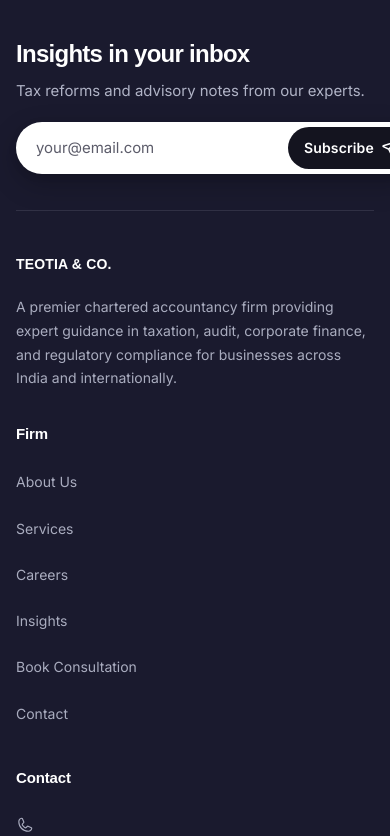
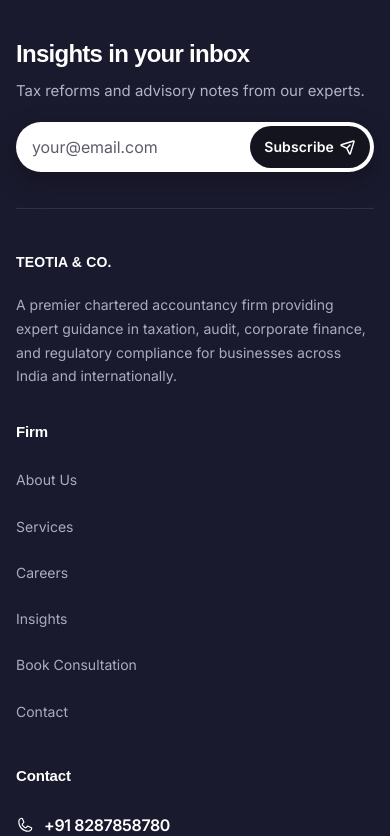
Before and after one commit to Abhishekeasync/Teotia-and-Co, a Next.js app: page /privacy-policy in a window 390 px wide. Shown: the part 1700-2536 px from the top of the page. Built offline with nearby package versions, Linux system fonts and the light colour scheme; a web font is replaced by a local one.

Commit message:
fix update site map

```diff
--- a/app/sitemap.ts
+++ b/app/sitemap.ts
@@ -1,20 +1,7 @@
 import { MetadataRoute } from 'next';
+import { getAllServiceSlugs } from '@/lib/services';
 
 const BASE_URL = 'https://www.teotiaco.com';
-
-// Static service slugs — sourced from lib/services.ts
-const SERVICE_SLUGS = [
-  'company-incorporation',
-  'corporate-secretarial',
-  'fdi-fema-advisory',
-  'regulatory-approvals',
-  'ma-transaction-advisory',
-  'contracts-agreements',
-  'startup-msme-advisory',
-  'ipr-protection',
-  'taxation-accounting',
-  'corporate-restructuring',
-];
 
 // Fetch dynamic blog slugs from API
 async function getBlogSlugs(): Promise<{ slug: string; updatedAt?: string }[]> {
@@ -107,7 +94,7 @@ export default async function sitemap(): Promise<MetadataRoute.Sitemap> {
   ];
 
   // ── Service detail pages ──────────────────────────────────
-  const servicePages: MetadataRoute.Sitemap = SERVICE_SLUGS.map((slug) => ({
+  const servicePages: MetadataRoute.Sitemap = getAllServiceSlugs().map((slug) => ({
     url: `${BASE_URL}/services/${slug}`,
     lastModified: '2026-09-04',
     changeFrequency: 'monthly' as const,
--- a/components/NewsletterForm.tsx
+++ b/components/NewsletterForm.tsx
@@ -66,8 +66,13 @@ export default function NewsletterForm({ source = 'footer', className = 'footer-
         required
         suppressHydrationWarning
       />
-      <button type="submit" disabled={loading} suppressHydrationWarning>
-        <span>{loading ? 'Subscribing' : 'Subscribe'}</span>
+      <button
+        type="submit"
+        disabled={loading}
+        aria-label={loading ? 'Subscribing' : 'Subscribe'}
+        suppressHydrationWarning
+      >
+        <span className="footer-newsletter-label">{loading ? 'Subscribing' : 'Subscribe'}</span>
         <PaperPlaneTilt size={16} weight="bold" aria-hidden="true" />
       </button>
     </form>
--- a/components/SchemaOrg.tsx
+++ b/components/SchemaOrg.tsx
@@ -66,41 +66,41 @@ export const organizationSchema = {
       "founder": [
         {
           "@type": "Person",
-          "@id": "https://www.teotiaco.com/team/shubham-teotia",
           "name": "Shubham Teotia",
-          "jobTitle": "Chartered Accountant"
+          "jobTitle": "Chartered Accountant",
+          "worksFor": { "@id": "https://www.teotiaco.com/#organization" }
         }
       ],
       "employee": [
         {
           "@type": "Person",
-          "@id": "https://www.teotiaco.com/team/shubham-teotia",
           "name": "Shubham Teotia",
-          "jobTitle": "Chartered Accountant"
+          "jobTitle": "Chartered Accountant",
+          "worksFor": { "@id": "https://www.teotiaco.com/#organization" }
         },
         {
           "@type": "Person",
-          "@id": "https://www.teotiaco.com/team/rahul-chaudhary",
           "name": "Rahul Chaudhary",
-          "jobTitle": "Chartered Accountant"
+          "jobTitle": "Chartered Accountant",
+          "worksFor": { "@id": "https://www.teotiaco.com/#organization" }
         },
         {
           "@type": "Person",
-          "@id": "https://www.teotiaco.com/team/shefali-teotia",
           "name": "Shefali Teotia",
-          "jobTitle": "Partner"
+          "jobTitle": "Partner",
+          "worksFor": { "@id": "https://www.teotiaco.com/#organization" }
         },
         {
           "@type": "Person",
-          "@id": "https://www.teotiaco.com/team/kunal-teotia",
           "name": "Kunal Teotia",
-          "jobTitle": "Company Secretary"
+          "jobTitle": "Company Secretary",
+          "worksFor": { "@id": "https://www.teotiaco.com/#organization" }
         },
         {
           "@type": "Person",
-          "@id": "https://www.teotiaco.com/team/shaurya-nijhawan",
           "name": "Shaurya Nijhawan",
-          "jobTitle": "Chartered Accountant"
+          "jobTitle": "Chartered Accountant",
+          "worksFor": { "@id": "https://www.teotiaco.com/#organization" }
         }
       ],
       "hasOfferCatalog": {
@@ -208,14 +208,6 @@ export const organizationSchema = {
       "description": "Chartered Accountants providing expert services in taxation, audit, corporate finance, and regulatory compliance",
       "publisher": {
         "@id": "https://www.teotiaco.com/#organization"
-      },
-      "potentialAction": {
-        "@type": "SearchAction",
-        "target": {
-          "@type": "EntryPoint",
-          "urlTemplate": "https://www.teotiaco.com/search?q={search_term_string}"
-        },
-        "query-input": "required name=search_term_string"
       }
     }
   ]
--- a/components/header-footer.css
+++ b/components/header-footer.css
@@ -67,7 +67,7 @@
 .pill-nav {
   display: flex;
   align-items: center;
-  gap: 14px;
+  gap: 20px;
   /* push nav to center relative to the pill */
   flex: 1;
   justify-content: center;
@@ -282,6 +282,36 @@
   transform: scaleX(1);
 }
 
+.mobile-phone-link {
+  display: flex;
+  align-items: center;
+  gap: 12px;
+  font-family: wf_3f0d4ffb6bdc4c1cb6dc005c9, sans-serif;
+  font-size: 18px;
+  font-weight: 600;
+  padding: 18px 4px;
+  color: var(--green);
+  border: 2px solid var(--green);
+  border-radius: 100px;
+  text-decoration: none;
+  justify-content: center;
+  margin-top: 8px;
+  transition: background 0.25s ease, color 0.25s ease;
+}
+
+.mobile-phone-link:hover {
+  background: var(--green);
+  color: #fff;
+}
+
+.mobile-phone-link svg {
+  flex-shrink: 0;
+}
+
+.mobile-phone-link::after {
+  display: none;
+}
+
 .mobile-close {
   position: absolute;
   top: 20px;
@@ -301,21 +331,24 @@
   background: var(--footer-bg);
   color: #fff;
   padding: 72px 60px 28px;
+  overflow-x: clip;
 }
 
 .footer-shell {
   max-width: 1440px;
   margin: 0 auto;
+  min-width: 0;
 }
 
 .footer-subscribe {
   display: grid;
-  grid-template-columns: minmax(0, 1fr) minmax(280px, 520px);
+  grid-template-columns: minmax(0, 1fr) minmax(0, 520px);
   gap: 32px 56px;
   align-items: center;
   padding-bottom: 44px;
   margin-bottom: 52px;
   border-bottom: 1px solid rgba(210, 214, 232, 0.12);
+  min-width: 0;
 }
 
 .footer-subscribe-copy h2 {
@@ -338,8 +371,10 @@
 
 .footer-subscribe .footer-newsletter {
   margin-top: 0;
-  max-width: none;
+  max-width: 100%;
   width: 100%;
+  min-width: 0;
+  box-sizing: border-box;
 }
 
 .footer-grid {
@@ -392,6 +427,37 @@
   color: #fff;
 }
 
+.footer-col--contact {
+  gap: 8px;
+}
+
+.footer-col a.footer-phone,
+.footer-col a.footer-contact-line {
+  display: inline-flex;
+  align-items: flex-start;
+  gap: 10px;
+  max-width: 32ch;
+}
+
+.footer-phone svg,
+.footer-contact-line svg {
+  flex-shrink: 0;
+  margin-top: 2px;
+}
+
+.footer-col a.footer-phone {
+  color: #fff;
+  font-size: 16px;
+  font-weight: 600;
+  letter-spacing: -0.02em;
+  padding: 8px 0;
+  margin-bottom: 2px;
+}
+
+.footer-col a.footer-phone:hover {
+  color: #fff;
+}
+
 .footer-col a:focus-visible,
 .footer-legal-links a:focus-visible {
   outline: 2px solid #fff;
@@ -414,8 +480,10 @@
   margin-top: 16px;
   width: 100%;
   max-width: 420px;
+  min-width: 0;
   min-height: 56px;
   padding: 6px 6px 6px 22px;
+  overflow: hidden;
   background: #fff;
   border-radius: 999px;
   box-shadow:
@@ -545,7 +613,7 @@
   }
 
   .footer-subscribe {
-    grid-template-columns: 1fr;
+    grid-template-columns: minmax(0, 1fr);
     gap: 20px;
     padding-bottom: 36px;
     margin-bottom: 40px;
@@ -588,13 +656,42 @@
   }
 
   .footer-newsletter {
-    max-width: none;
-    padding: 5px 5px 5px 16px;
-    min-height: 52px;
+    max-width: 100%;
+    min-width: 0;
+    padding: 4px 4px 4px 14px;
+    min-height: 48px;
+    gap: 6px;
+  }
+
+  .footer-newsletter input {
+    font-size: 16px;
+    padding: 8px 2px;
   }
 
   .footer-newsletter button {
-    padding: 10px 16px;
+    padding: 10px 14px;
+    gap: 6px;
+  }
+}
+
+@media (max-width: 380px) {
+  .footer-newsletter button {
+    padding: 0;
+    width: 44px;
+    height: 44px;
+    gap: 0;
+  }
+
+  .footer-newsletter-label {
+    position: absolute;
+    width: 1px;
+    height: 1px;
+    padding: 0;
+    margin: -1px;
+    overflow: hidden;
+    clip: rect(0, 0, 0, 0);
+    white-space: nowrap;
+    border: 0;
   }
 }
 
--- a/lib/team.ts
+++ b/lib/team.ts
@@ -1,7 +1,7 @@
 export const teamMembers = [
   { name: 'Shubham Teotia', role: 'Chartered Accountant', src: '/assets/images/img1.png' },
   { name: 'Rahul Chaudhary', role: 'Chartered Accountant', src: '/assets/images/img3.png' },
-  { name: 'Shefali Teotia', role: 'Partner', src: '/assets/images/img2.png' },
+  { name: 'Shefali Teotia', role: 'Company Secretary', src: '/assets/images/img2.png' },
   { name: 'Kunal Teotia', role: 'Company Secretary', src: '/assets/images/img5.png' },
   { name: 'Shaurya Nijhawan', role: 'Chartered Accountant', src: '/assets/images/img4.png' },
 ] as const;
```
Also changed, not shown: public/robots.txt (deleted).
